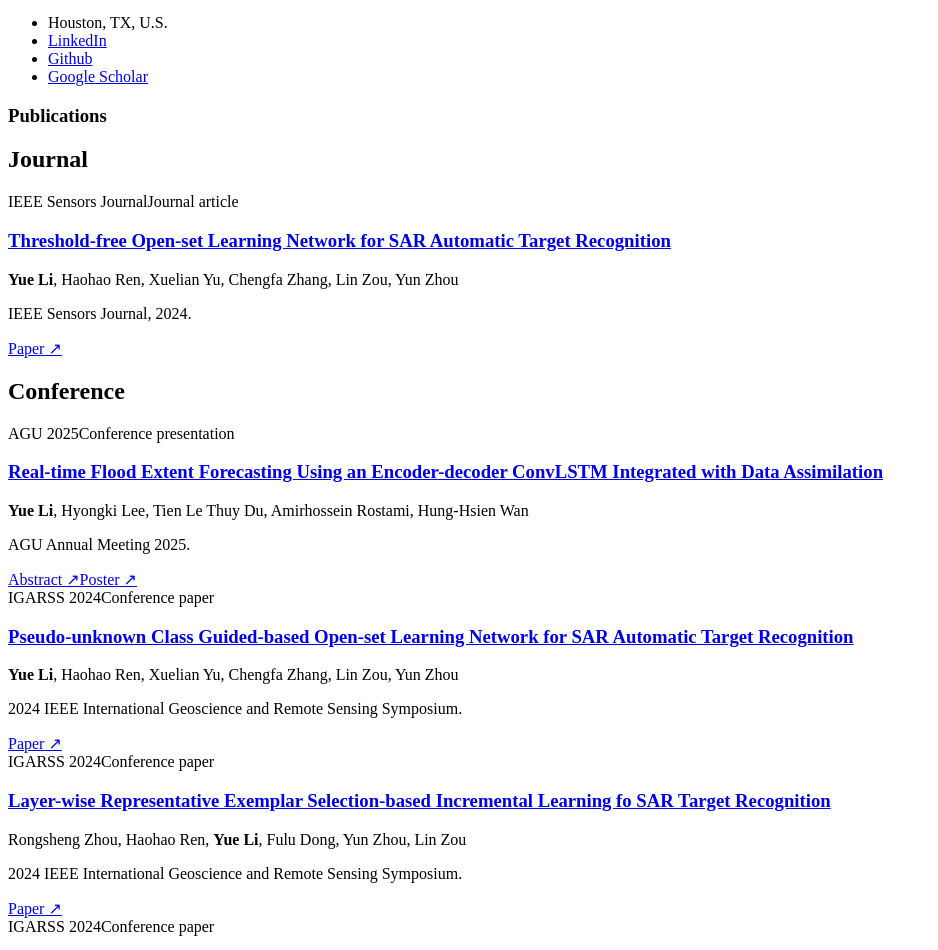
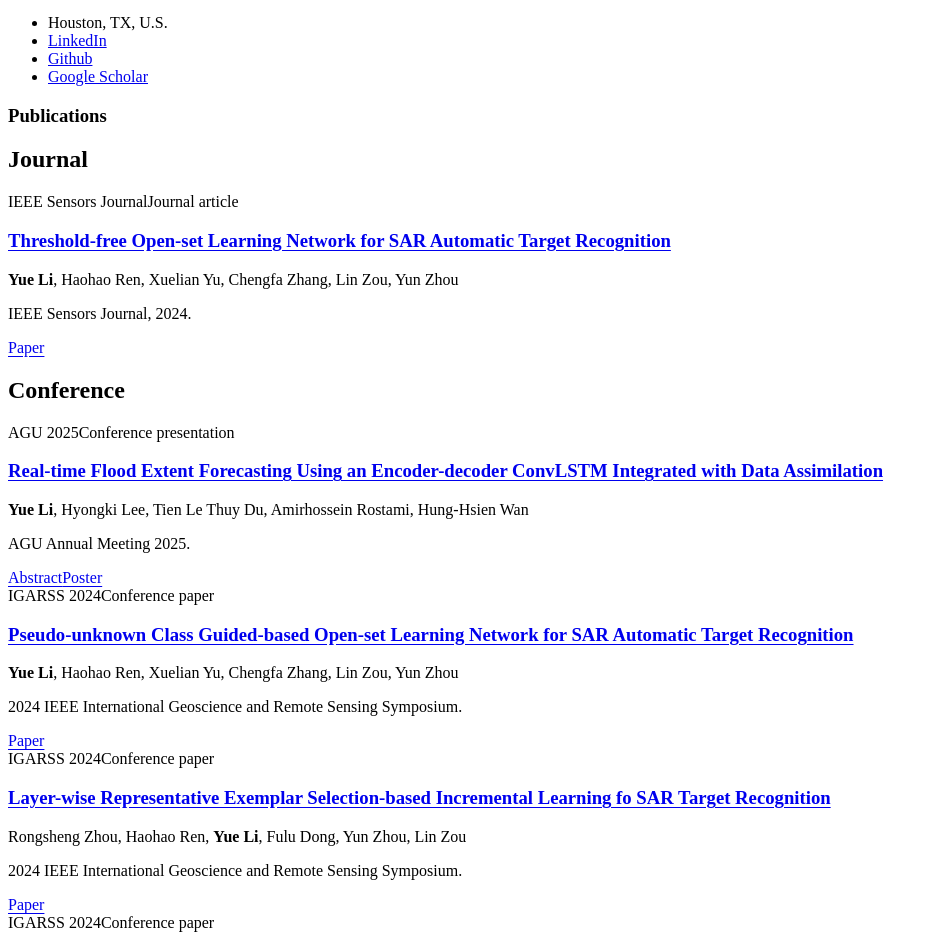
Before and after one commit to LunaLeeYue/LunaLeeYue.github.io, a Jekyll site: the page built from _pages/includes/pub.md, in a window 1280 px wide. Shown: the part 645-1595 px from the top of the page, without its empty margins (0-938 px from the left). Built offline with Jekyll 4.4.1, drawn with Linux system fonts in a browser that asks for light colours; our own code applies the rules of GitHub Pages for plain Markdown files.

Commit message:
Use underlined publication links without arrows

```diff
--- a/_pages/includes/pub.md
+++ b/_pages/includes/pub.md
@@ -4,44 +4,44 @@
 
 <article class="publication-card">
 <div class="publication-meta"><span class="venue-label">IEEE Sensors Journal</span><span>Journal article</span></div>
-<h3><a href="/papers/Threshold-free Open-set Learning Network for SAR Automatic Target Recognition.pdf">Threshold-free Open-set Learning Network for SAR Automatic Target Recognition</a></h3>
+<h3><a style="text-decoration:underline;text-underline-offset:3px" href="/papers/Threshold-free Open-set Learning Network for SAR Automatic Target Recognition.pdf">Threshold-free Open-set Learning Network for SAR Automatic Target Recognition</a></h3>
 <p class="publication-authors"><strong>Yue Li</strong>, Haohao Ren, Xuelian Yu, Chengfa Zhang, Lin Zou, Yun Zhou</p>
 <p class="publication-venue">IEEE Sensors Journal, 2024.</p>
-<div class="publication-links"><a href="/papers/Threshold-free Open-set Learning Network for SAR Automatic Target Recognition.pdf">Paper<span aria-hidden="true"> ↗</span></a></div>
+<div class="publication-links"><a style="text-decoration:underline;text-underline-offset:3px" href="/papers/Threshold-free Open-set Learning Network for SAR Automatic Target Recognition.pdf">Paper</a></div>
 </article>
 
 ## Conference
 
 <article class="publication-card">
 <div class="publication-meta"><span class="venue-label">AGU 2025</span><span>Conference presentation</span></div>
-<h3><a href="https://ui.adsabs.harvard.edu/abs/2025AGUFMH21U.1255L/abstract">Real-time Flood Extent Forecasting Using an Encoder-decoder ConvLSTM Integrated with Data Assimilation</a></h3>
+<h3><a style="text-decoration:underline;text-underline-offset:3px" href="https://ui.adsabs.harvard.edu/abs/2025AGUFMH21U.1255L/abstract">Real-time Flood Extent Forecasting Using an Encoder-decoder ConvLSTM Integrated with Data Assimilation</a></h3>
 <p class="publication-authors"><strong>Yue Li</strong>, Hyongki Lee, Tien Le Thuy Du, Amirhossein Rostami, Hung-Hsien Wan</p>
 <p class="publication-venue">AGU Annual Meeting 2025.</p>
-<div class="publication-links"><a href="https://ui.adsabs.harvard.edu/abs/2025AGUFMH21U.1255L/abstract">Abstract<span aria-hidden="true"> ↗</span></a><a href="/papers/AGU25_Poster_Yue.pdf">Poster<span aria-hidden="true"> ↗</span></a></div>
+<div class="publication-links"><a style="text-decoration:underline;text-underline-offset:3px" href="https://ui.adsabs.harvard.edu/abs/2025AGUFMH21U.1255L/abstract">Abstract</a><a style="text-decoration:underline;text-underline-offset:3px" href="/papers/AGU25_Poster_Yue.pdf">Poster</a></div>
 </article>
 
 <article class="publication-card">
 <div class="publication-meta"><span class="venue-label">IGARSS 2024</span><span>Conference paper</span></div>
-<h3><a href="/papers/Pseudo-unknown Class Guided-based Open-set Learning Network for SAR Automatic Target Recognition.pdf">Pseudo-unknown Class Guided-based Open-set Learning Network for SAR Automatic Target Recognition</a></h3>
+<h3><a style="text-decoration:underline;text-underline-offset:3px" href="/papers/Pseudo-unknown Class Guided-based Open-set Learning Network for SAR Automatic Target Recognition.pdf">Pseudo-unknown Class Guided-based Open-set Learning Network for SAR Automatic Target Recognition</a></h3>
 <p class="publication-authors"><strong>Yue Li</strong>, Haohao Ren, Xuelian Yu, Chengfa Zhang, Lin Zou, Yun Zhou</p>
 <p class="publication-venue">2024 IEEE International Geoscience and Remote Sensing Symposium.</p>
-<div class="publication-links"><a href="/papers/Pseudo-unknown Class Guided-based Open-set Learning Network for SAR Automatic Target Recognition.pdf">Paper<span aria-hidden="true"> ↗</span></a></div>
+<div class="publication-links"><a style="text-decoration:underline;text-underline-offset:3px" href="/papers/Pseudo-unknown Class Guided-based Open-set Learning Network for SAR Automatic Target Recognition.pdf">Paper</a></div>
 </article>
 
 <article class="publication-card">
 <div class="publication-meta"><span class="venue-label">IGARSS 2024</span><span>Conference paper</span></div>
-<h3><a href="/papers/Layer-wise Representative Exemplar Selection-based Incremental Learning for SAR Target Recognition.pdf">Layer-wise Representative Exemplar Selection-based Incremental Learning fo SAR Target Recognition</a></h3>
+<h3><a style="text-decoration:underline;text-underline-offset:3px" href="/papers/Layer-wise Representative Exemplar Selection-based Incremental Learning for SAR Target Recognition.pdf">Layer-wise Representative Exemplar Selection-based Incremental Learning fo SAR Target Recognition</a></h3>
 <p class="publication-authors">Rongsheng Zhou, Haohao Ren, <strong>Yue Li</strong>, Fulu Dong, Yun Zhou, Lin Zou</p>
 <p class="publication-venue">2024 IEEE International Geoscience and Remote Sensing Symposium.</p>
-<div class="publication-links"><a href="/papers/Layer-wise Representative Exemplar Selection-based Incremental Learning for SAR Target Recognition.pdf">Paper<span aria-hidden="true"> ↗</span></a></div>
+<div class="publication-links"><a style="text-decoration:underline;text-underline-offset:3px" href="/papers/Layer-wise Representative Exemplar Selection-based Incremental Learning for SAR Target Recognition.pdf">Paper</a></div>
 </article>
 
 <article class="publication-card">
 <div class="publication-meta"><span class="venue-label">IGARSS 2024</span><span>Conference paper</span></div>
-<h3><a href="/papers/Global-local Information Interactive Learning Network For SAR Target Recognition.pdf">Global-local Information Interactive Learning Network for SAR Target Recognition With Limited Sample</a></h3>
+<h3><a style="text-decoration:underline;text-underline-offset:3px" href="/papers/Global-local Information Interactive Learning Network For SAR Target Recognition.pdf">Global-local Information Interactive Learning Network for SAR Target Recognition With Limited Sample</a></h3>
 <p class="publication-authors">Lei Miao, Haohao Ren, <strong>Yue Li</strong>, Lin Zou, Xuegang Wang</p>
 <p class="publication-venue">2024 IEEE International Geoscience and Remote Sensing Symposium.</p>
-<div class="publication-links"><a href="/papers/Global-local Information Interactive Learning Network For SAR Target Recognition.pdf">Paper<span aria-hidden="true"> ↗</span></a></div>
+<div class="publication-links"><a style="text-decoration:underline;text-underline-offset:3px" href="/papers/Global-local Information Interactive Learning Network For SAR Target Recognition.pdf">Paper</a></div>
 </article>
 
 <!--
```
